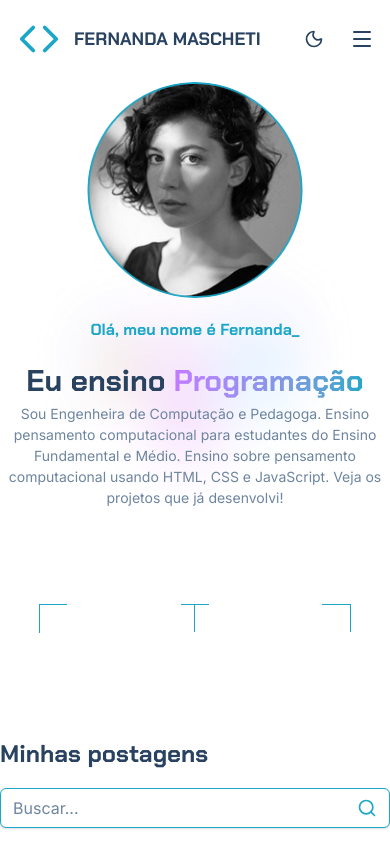
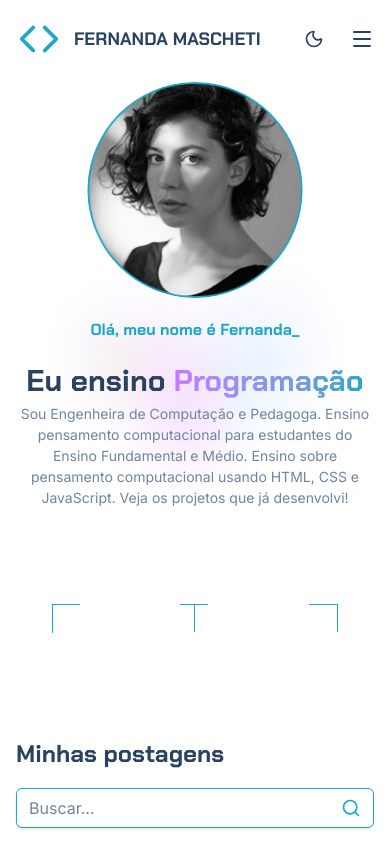
Before and after one commit to ceciliacaporale/case-tecnico-pessoa-desenvolvedora-frontend-nextjs, a Next.js app: page / in a window 390 px wide. Shown: the top 844 px of the page. Built offline with nearby package versions, Linux system fonts and the light colour scheme; no server answers.

Commit message:
fix: corrige piscar branco no darkmode ao carregar

```diff
--- a/src/app/(main)/layout.tsx
+++ b/src/app/(main)/layout.tsx
@@ -18,21 +18,44 @@ const chakraPetch = Chakra_Petch({
 
 export const metadata = {
   title: 'Fernanda Mascheti',
-  description: 'Sou Engenheira de Computação e Pedagoga. Ensino pensamento computacional para estudantes do Ensino Fundamental e Médio. Ensino sobre pensamento computacional usando HTML, CSS e JavaScript.',
-}
+  description:
+    'Sou Engenheira de Computação e Pedagoga. Ensino pensamento computacional para estudantes do Ensino Fundamental e Médio. Ensino sobre pensamento computacional usando HTML, CSS e JavaScript.',
+};
 
 export default function RootLayout({ children }: { children: ReactNode }) {
   return (
-    <html lang="pt-BR" className={`${inter.variable} ${chakraPetch.variable}`}>
-      <body>
+    <html
+      lang="pt-BR"
+      suppressHydrationWarning
+      className={`${inter.variable} ${chakraPetch.variable}`}
+    >
+      <head>
+        <script
+          dangerouslySetInnerHTML={{
+            __html: `
+              (function() {
+                try {
+                  const savedTheme = localStorage.getItem('theme');
+                  const prefersDark = window.matchMedia('(prefers-color-scheme: dark)').matches;
+                  const theme = savedTheme || (prefersDark ? 'dark' : 'light');
+                  if (theme === 'dark') {
+                    document.documentElement.classList.add('dark');
+                  } else {
+                    document.documentElement.classList.remove('dark');
+                  }
+                } catch (_) {}
+              })();
+            `,
+          }}
+        />
+      </head>
+      <body className="transition-colors duration-300 bg-white text-black dark:bg-black dark:text-white">
         <div className="flex min-h-screen flex-col">
           <Header />
-          <main className="flex-1">
-            {children}
-          </main>
+          <main className="flex-1 px-4 sm:px-0 md:px-0">{children}</main>
           <Footer />
         </div>
       </body>
     </html>
-  )
+  );
 }
```
